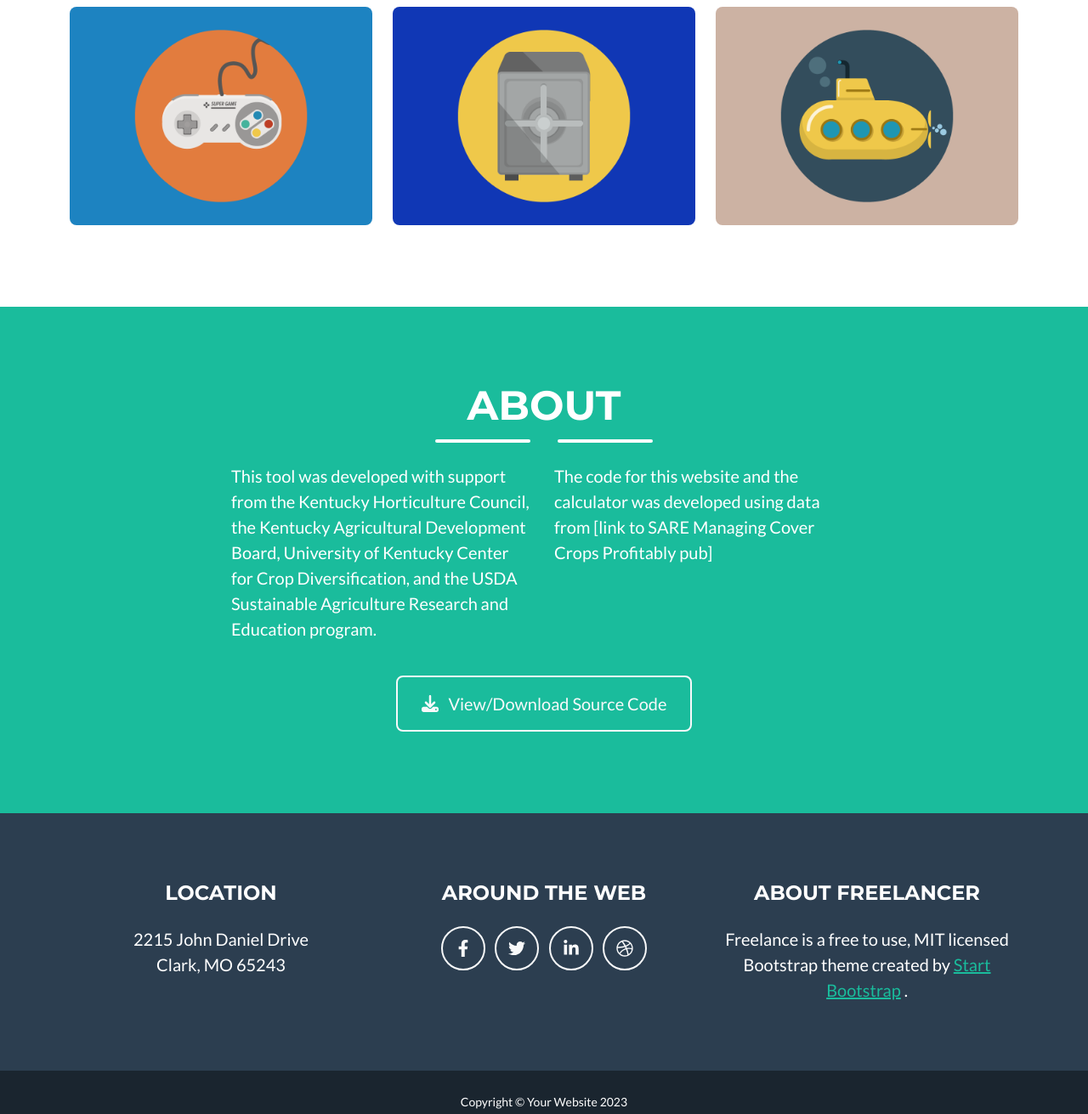
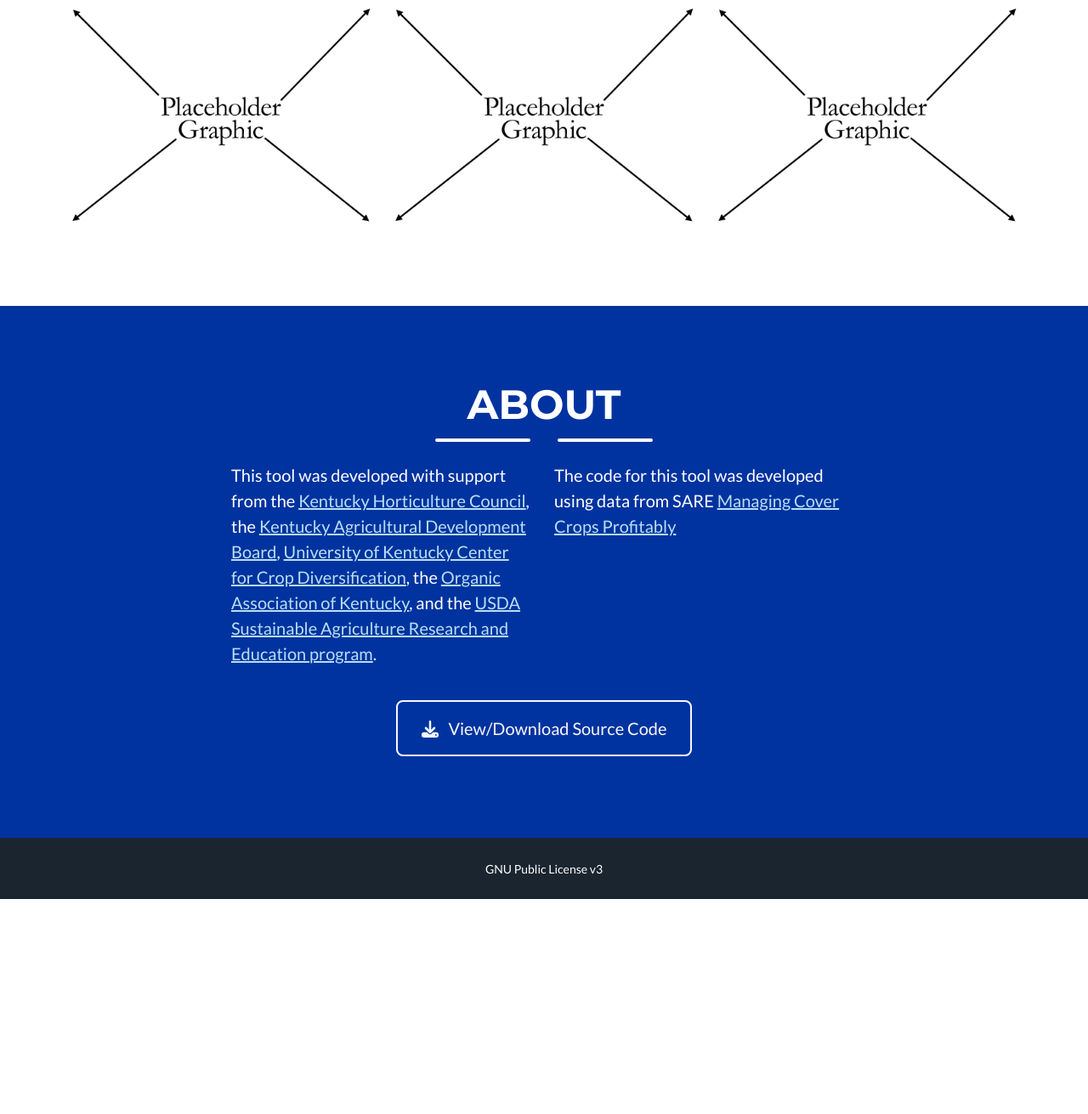
Before and after one commit to UK-Horticulture/covercrop-calc, a plain HTML site: page index.html in a window 1280 px wide. Shown: the part 1220-2531 px from the top of the page at 85% size. After the commit the page ends 2278 px from the top, so only its background shows below. Drawn offline with nearby package versions, Linux system fonts and the light colour scheme.

Commit message:
change color / theme
- change color scheme to match guidelines
- remove extra sections
- add support text
- add placeholder graphics

```diff
--- a/index.html
+++ b/index.html
@@ -5,7 +5,7 @@
         <meta name="viewport" content="width=device-width, initial-scale=1, shrink-to-fit=no" />
         <meta name="description" content="" />
         <meta name="author" content="" />
-        <title>Freelancer - Start Bootstrap Theme</title>
+        <title>Cover Crop Calculator</title>
         <!-- Favicon-->
         <link rel="icon" type="image/x-icon" href="assets/favicon.ico" />
         <!-- Font Awesome icons (free version)-->
@@ -37,7 +37,7 @@
         <header class="masthead bg-primary text-white text-center">
             <div class="container d-flex align-items-center flex-column">
                 <!-- Masthead Avatar Image-->
-                <img class="masthead-avatar mb-5" src="assets/img/avataaars.svg" alt="..." />
+                <img class="masthead-avatar mb-5" src="assets/img/logo.png" alt="..." />
                 <!-- Masthead Heading-->
                 <h1 class="masthead-heading text-uppercase mb-0">[calculator interface]</h1>
                 <!-- Icon Divider-->
@@ -58,63 +58,61 @@
                 <!-- Icon Divider-->
                 <div class="divider-custom">
                     <div class="divider-custom-line"></div>
-                    <div class="divider-custom-icon"></div>
-                    <div class="divider-custom-line"></div>
                 </div>
                 <!-- Portfolio Grid Items-->
                 <div class="row justify-content-center">
                     <!-- Portfolio Item 1-->
-                    <div class="col-md-6 col-lg-4 mb-5">
-                        <div class="portfolio-item mx-auto" data-bs-toggle="modal" data-bs-target="#portfolioModal1">
+                    <div class="col-md-6 col-lg-4 mb-5"><a href="http://www.uky.edu/ccd/" target="_blank">
+                        <div class="portfolio-item mx-auto" data-bs-toggle="modal" data-bs-target="http://www.uky.edu/ccd">
                             <div class="portfolio-item-caption d-flex align-items-center justify-content-center h-100 w-100">
                                 <div class="portfolio-item-caption-content text-center text-white"><i class="fas fa-plus fa-3x"></i></div>
                             </div>
-                            <img class="img-fluid" src="assets/img/portfolio/cabin.png" alt="..." />
+                            <img class="img-fluid" src="assets/img/portfolio/placeholder.png" alt="..." /></a>
                         </div>
                     </div>
                     <!-- Portfolio Item 2-->
-                    <div class="col-md-6 col-lg-4 mb-5">
+                    <div class="col-md-6 col-lg-4 mb-5"><a href="https://kyhortcouncil.org/" target="_blank">
                         <div class="portfolio-item mx-auto" data-bs-toggle="modal" data-bs-target="#portfolioModal2">
                             <div class="portfolio-item-caption d-flex align-items-center justify-content-center h-100 w-100">
                                 <div class="portfolio-item-caption-content text-center text-white"><i class="fas fa-plus fa-3x"></i></div>
                             </div>
-                            <img class="img-fluid" src="assets/img/portfolio/cake.png" alt="..." />
+                            <img class="img-fluid" src="assets/img/portfolio/placeholder.png" alt="..." /></a>
                         </div>
                     </div>
                     <!-- Portfolio Item 3-->
-                    <div class="col-md-6 col-lg-4 mb-5">
+                    <div class="col-md-6 col-lg-4 mb-5"><a href="https://www.oak-ky.org/" target="_blank">
                         <div class="portfolio-item mx-auto" data-bs-toggle="modal" data-bs-target="#portfolioModal3">
                             <div class="portfolio-item-caption d-flex align-items-center justify-content-center h-100 w-100">
                                 <div class="portfolio-item-caption-content text-center text-white"><i class="fas fa-plus fa-3x"></i></div>
                             </div>
-                            <img class="img-fluid" src="assets/img/portfolio/circus.png" alt="..." />
+                            <img class="img-fluid" src="assets/img/portfolio/placeholder.png" alt="..." /></a>
                         </div>
                     </div>
                     <!-- Portfolio Item 4-->
-                    <div class="col-md-6 col-lg-4 mb-5 mb-lg-0">
+                    <div class="col-md-6 col-lg-4 mb-5 mb-lg-0"><a href="https://southern.sare.org/" target="_blank">
                         <div class="portfolio-item mx-auto" data-bs-toggle="modal" data-bs-target="#portfolioModal4">
                             <div class="portfolio-item-caption d-flex align-items-center justify-content-center h-100 w-100">
                                 <div class="portfolio-item-caption-content text-center text-white"><i class="fas fa-plus fa-3x"></i></div>
                             </div>
-                            <img class="img-fluid" src="assets/img/portfolio/game.png" alt="..." />
+                            <img class="img-fluid" src="assets/img/portfolio/placeholder.png" alt="..." /></a>
                         </div>
                     </div>
                     <!-- Portfolio Item 5-->
-                    <div class="col-md-6 col-lg-4 mb-5 mb-md-0">
+                    <div class="col-md-6 col-lg-4 mb-5 mb-md-0"><a href="https://www.kyagr.com/agpolicy/Kentucky-Agricultural-Development-Fund-Applicants.html" target="_blank">
                         <div class="portfolio-item mx-auto" data-bs-toggle="modal" data-bs-target="#portfolioModal5">
                             <div class="portfolio-item-caption d-flex align-items-center justify-content-center h-100 w-100">
                                 <div class="portfolio-item-caption-content text-center text-white"><i class="fas fa-plus fa-3x"></i></div>
                             </div>
-                            <img class="img-fluid" src="assets/img/portfolio/safe.png" alt="..." />
+                            <img class="img-fluid" src="assets/img/portfolio/placeholder.png" alt="..." /></a>
                         </div>
                     </div>
                     <!-- Portfolio Item 6-->
-                    <div class="col-md-6 col-lg-4">
+                    <div class="col-md-6 col-lg-4"><a href="https://www.nrcs.usda.gov/conservation-basics/conservation-by-state/kentucky" target="_blank">
                         <div class="portfolio-item mx-auto" data-bs-toggle="modal" data-bs-target="#portfolioModal6">
                             <div class="portfolio-item-caption d-flex align-items-center justify-content-center h-100 w-100">
                                 <div class="portfolio-item-caption-content text-center text-white"><i class="fas fa-plus fa-3x"></i></div>
                             </div>
-                            <img class="img-fluid" src="assets/img/portfolio/submarine.png" alt="..." />
+                            <img class="img-fluid" src="assets/img/portfolio/placeholder.png" alt="..." /></a>
                         </div>
                     </div>
                 </div>
@@ -133,8 +131,8 @@
                 </div>
                 <!-- About Section Content-->
                 <div class="row">
-                    <div class="col-lg-4 ms-auto"><p class="lead">This tool was developed with support from the Kentucky Horticulture Council, the Kentucky Agricultural Development Board, University of Kentucky Center for Crop Diversification, and the USDA Sustainable Agriculture Research and Education program.</p></div>
-                    <div class="col-lg-4 me-auto"><p class="lead">The code for this website and the calculator was developed using data from [link to SARE Managing Cover Crops Profitably pub]</p></div>
+                    <div class="col-lg-4 ms-auto"><p class="lead">This tool was developed with support from the <a href="https://kyhortcouncil.org/" target="_blank">Kentucky Horticulture Council</a>, the <a href="https://www.kyagr.com/agpolicy/Kentucky-Agricultural-Development-Board.html" target="_blank">Kentucky Agricultural Development Board</a>, <a href="https://www.uky.edu/ccd" target="_blank">University of Kentucky Center for Crop Diversification</a>, the <a href="https://www.oak-ky.org/" target="_blank">Organic Association of Kentucky</a>, and the <a href="https://www.nrcs.usda.gov/conservation-basics/conservation-by-state/kentucky" target="_blank">USDA Sustainable Agriculture Research and Education program</a>.</p></div>
+                    <div class="col-lg-4 me-auto"><p class="lead">The code for this tool was developed using data from SARE <a href="https://www.sare.org/wp-content/uploads/Managing-Cover-Crops-Profitably.pdf">Managing Cover Crops Profitably</a></p></div>
                 </div>
                 <!-- About Section Button-->
                 <div class="text-center mt-4">
@@ -145,42 +143,10 @@
                 </div>
             </div>
         </section>
-        <!-- Footer-->
-        <footer class="footer text-center">
-            <div class="container">
-                <div class="row">
-                    <!-- Footer Location-->
-                    <div class="col-lg-4 mb-5 mb-lg-0">
-                        <h4 class="text-uppercase mb-4">Location</h4>
-                        <p class="lead mb-0">
-                            2215 John Daniel Drive
-                            <br />
-                            Clark, MO 65243
-                        </p>
-                    </div>
-                    <!-- Footer Social Icons-->
-                    <div class="col-lg-4 mb-5 mb-lg-0">
-                        <h4 class="text-uppercase mb-4">Around the Web</h4>
-                        <a class="btn btn-outline-light btn-social mx-1" href="#!"><i class="fab fa-fw fa-facebook-f"></i></a>
-                        <a class="btn btn-outline-light btn-social mx-1" href="#!"><i class="fab fa-fw fa-twitter"></i></a>
-                        <a class="btn btn-outline-light btn-social mx-1" href="#!"><i class="fab fa-fw fa-linkedin-in"></i></a>
-                        <a class="btn btn-outline-light btn-social mx-1" href="#!"><i class="fab fa-fw fa-dribbble"></i></a>
-                    </div>
-                    <!-- Footer About Text-->
-                    <div class="col-lg-4">
-                        <h4 class="text-uppercase mb-4">About Freelancer</h4>
-                        <p class="lead mb-0">
-                            Freelance is a free to use, MIT licensed Bootstrap theme created by
-                            <a href="http://startbootstrap.com">Start Bootstrap</a>
-                            .
-                        </p>
-                    </div>
-                </div>
-            </div>
-        </footer>
         <!-- Copyright Section-->
         <div class="copyright py-4 text-center text-white">
-            <div class="container"><small>Copyright &copy; Your Website 2023</small></div>
+
+            <div class="container"><small>GNU Public License v3</small></div>
         </div>
         <!-- Portfolio Modals-->
         <!-- Portfolio Modal 1-->
```
Also changed, not shown: assets/img/logo.png (added), assets/img/portfolio/cabin.png (deleted), assets/img/portfolio/cake.png (deleted), assets/img/portfolio/ccd.png (added), assets/img/portfolio/circus.png (deleted), assets/img/portfolio/game.png (deleted), assets/img/portfolio/kadf.png (added), assets/img/portfolio/khc.png (added), assets/img/portfolio/nrcs.png (added), assets/img/portfolio/oak.png (added), assets/img/portfolio/placeholder.png (added), assets/img/portfolio/safe.png (deleted), assets/img/portfolio/ssare.png (added), css/styles.css.
